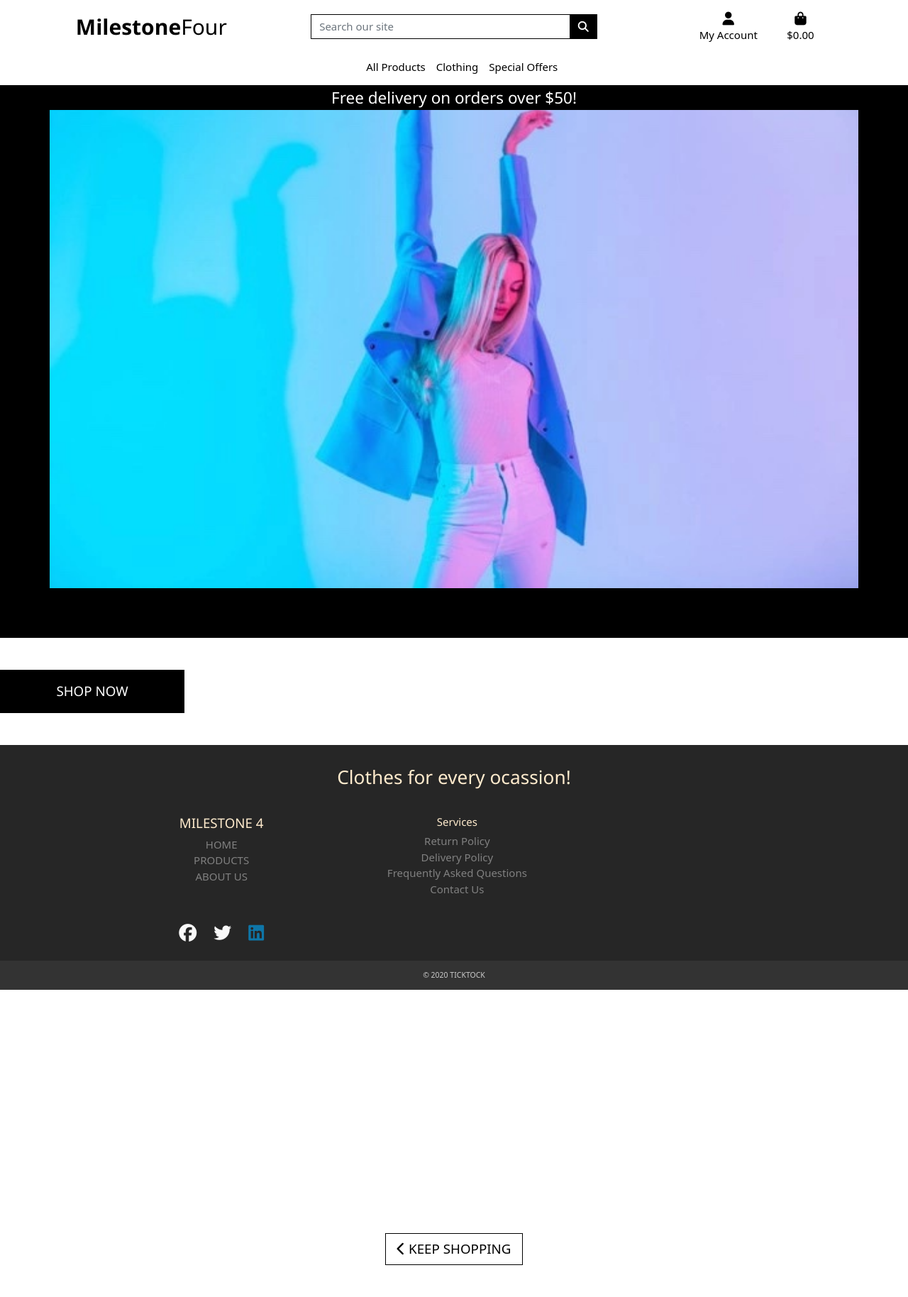
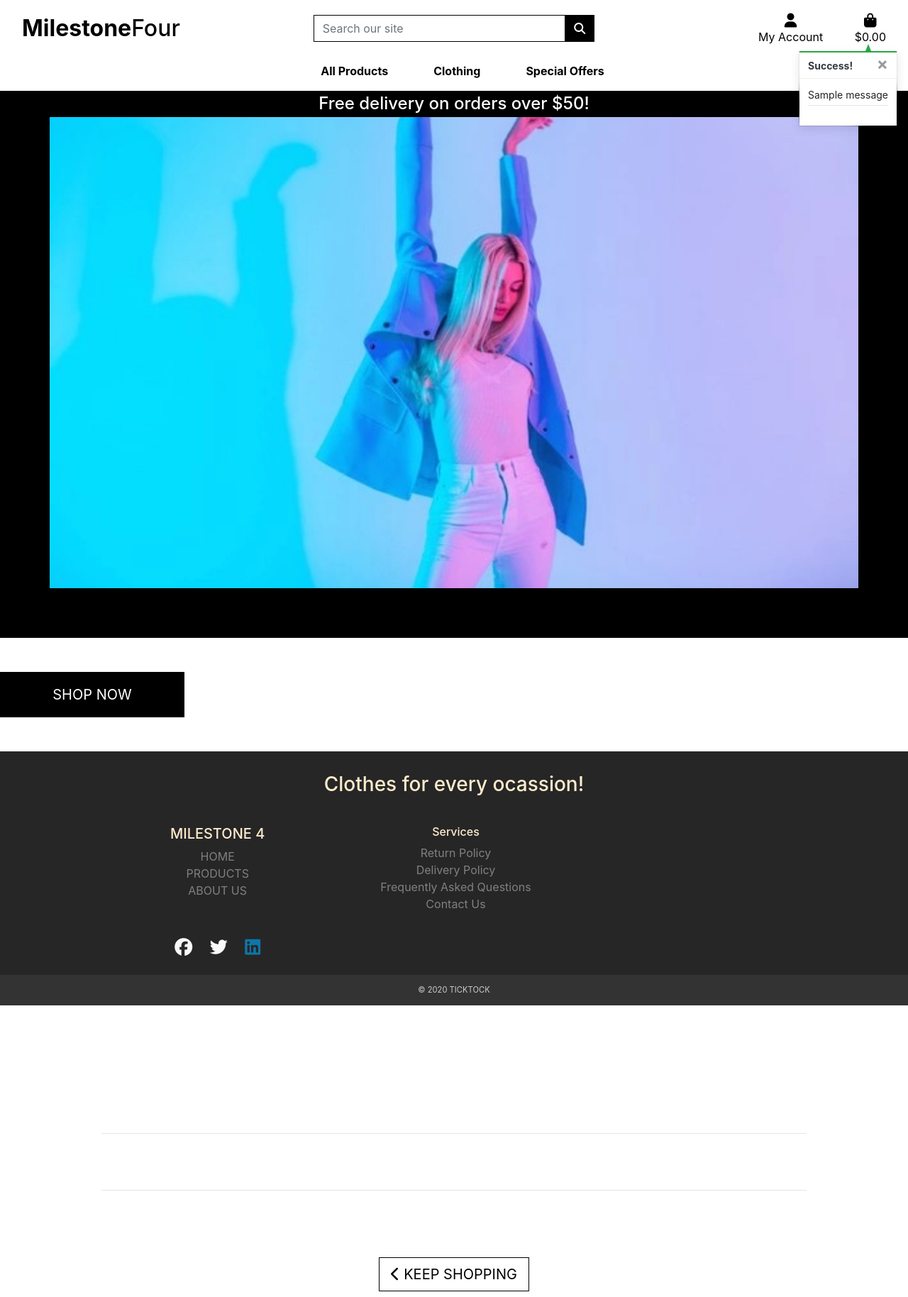
Before and after one commit to Eoinburke/Milestone-4, a Django app: page /bag/ in a window 1280 px wide. Shown: the whole page at 71% size. Before the commit the page ends 1783 px from the top, so only its background shows below. Run offline with Django 3.2, Linux system fonts and the light colour scheme; tables that the repository leaves empty hold one stand-in row (values such as "Sample post"); one stand-in notice (Sample message) is shown; some libraries are stand-ins or nearby versions.

Commit message:
Added bootstrap and fixed bug for toasts

```diff
--- a/bag/views.py
+++ b/bag/views.py
@@ -1,4 +1,4 @@
-from django.shortcuts import render, redirect, reverse, HttpResponse
+from django.shortcuts import render, redirect, reverse, HttpResponse, get_object_or_404
 from django.contrib import messages
 
 from products.models import Product
@@ -13,7 +13,7 @@
 def add_to_bag(request, item_id):
     """ Add a quantity of the specified product to the shopping bag """
 
-    product = Product.objects.get(pk=item_id)
+    product = get_object_or_404(Product, pk=item_id)
     quantity = int(request.POST.get('quantity'))
     redirect_url = request.POST.get('redirect_url')
     size = None
@@ -25,13 +25,17 @@
         if item_id in list(bag.keys()):
             if size in bag[item_id]['items_by_size'].keys():
                 bag[item_id]['items_by_size'][size] += quantity
+                messages.success(request, f'Updated size {size.upper()} {product.name} quantity to {bag[item_id]["items_by_size"][size]}')
             else:
                 bag[item_id]['items_by_size'][size] = quantity
+                messages.success(request, f'Added size {size.upper()} {product.name} to your bag')
         else:
             bag[item_id] = {'items_by_size': {size: quantity}}
+            messages.success(request, f'Added size {size.upper()} {product.name} to your bag')
     else:
         if item_id in list(bag.keys()):
             bag[item_id] += quantity
+            messages.success(request, f'Updated {product.name} quantity to {bag[item_id]}')
         else:
             bag[item_id] = quantity
             messages.success(request, f'Added {product.name} to your bag')
@@ -43,6 +47,7 @@
 def adjust_bag(request, item_id):
     """Adjust the quantity of the specified product to the specified amount"""
 
+    product = get_object_or_404(Product, pk=item_id)
     quantity = int(request.POST.get('quantity'))
     size = None
     if 'product_size' in request.POST:
@@ -52,15 +57,19 @@
     if size:
         if quantity > 0:
             bag[item_id]['items_by_size'][size] = quantity
+            messages.success(request, f'Updated size {size.upper()} {product.name} quantity to {bag[item_id]["items_by_size"][size]}')
         else:
             del bag[item_id]['items_by_size'][size]
             if not bag[item_id]['items_by_size']:
                 bag.pop(item_id)
+            messages.success(request, f'Removed size {size.upper()} {product.name} from your bag')
     else:
         if quantity > 0:
             bag[item_id] = quantity
+            messages.success(request, f'Updated {product.name} quantity to {bag[item_id]}')
         else:
             bag.pop(item_id)
+            messages.success(request, f'Removed {product.name} from your bag')
 
     request.session['bag'] = bag
     return redirect(reverse('view_bag'))
@@ -70,6 +79,7 @@
     """Remove the item from the shopping bag"""
 
     try:
+        product = get_object_or_404(Product, pk=item_id)
         size = None
         if 'product_size' in request.POST:
             size = request.POST['product_size']
@@ -79,11 +89,14 @@
             del bag[item_id]['items_by_size'][size]
             if not bag[item_id]['items_by_size']:
                 bag.pop(item_id)
+            messages.success(request, f'Removed size {size.upper()} {product.name} from your bag')
         else:
             bag.pop(item_id)
+            messages.success(request, f'Removed {product.name} from your bag')
 
         request.session['bag'] = bag
         return HttpResponse(status=200)
 
     except Exception as e:
+        messages.error(request, f'Error removing item: {e}')
         return HttpResponse(status=500)
--- a/static/css/base.css
+++ b/static/css/base.css
@@ -125,6 +125,57 @@
   height: 2px;
 }
 
+/* from CSS-tricks.com: https://css-tricks.com/snippets/css/css-triangle/ */
+.arrow-up {
+  width: 0;
+  height: 0;
+  border-left: 4px solid transparent;
+  border-right: 4px solid transparent;
+  border-bottom: 10px solid black;
+  position: absolute;
+  top: -10px;
+  right: 36px;
+}
+
+/* Convenience classes - colors copied from Bootstrap */
+.arrow-primary {
+  border-bottom-color: #007bff !important;
+}
+
+.arrow-secondary {
+  border-bottom-color: #6c757d !important;
+}
+
+.arrow-success {
+  border-bottom-color: #28a745 !important;
+}
+
+.arrow-danger {
+  border-bottom-color: #dc3545 !important;
+}
+
+.arrow-warning {
+  border-bottom-color: #ffc107 !important;
+}
+
+.arrow-info {
+  border-bottom-color: #17a2b8 !important;
+}
+
+.arrow-light {
+  border-bottom-color: #f8f9fa !important;
+}
+
+.arrow-dark {
+  border-bottom-color: #343a40 !important;
+}
+
+.bag-notification-wrapper {
+  height: 100px;
+  overflow-x: hidden;
+  overflow-y: auto;
+}
+
 /*----------- Footer -------------*/
 
 #footer {
--- a/templates/base.html
+++ b/templates/base.html
@@ -13,25 +13,39 @@
     {% endblock %}
 
 {% block corecss %}
-
+<!--
 <link rel="stylesheet" href="https://www.w3schools.com/w3css/4/w3.css">
 <link rel="stylesheet" href="https://fonts.googleapis.com/css?family=Oswald">
 <link rel="stylesheet" href="https://fonts.googleapis.com/css?family=Open Sans">
 <link rel="stylesheet" href="https://cdnjs.cloudflare.com/ajax/libs/font-awesome/4.7.0/css/font-awesome.min.css">
 <link href="https://cdn.jsdelivr.net/npm/bootstrap@5.1.3/dist/css/bootstrap.min.css" rel="stylesheet" integrity="sha384-1BmE4kWBq78iYhFldvKuhfTAU6auU8tT94WrHftjDbrCEXSU1oBoqyl2QvZ6jIW3" crossorigin="anonymous">
+<script src="https://cdn.jsdelivr.net/npm/bootstrap@5.1.3/dist/js/bootstrap.bundle.min.js" integrity="sha384-ka7Sk0Gln4gmtz2MlQnikT1wXgYsOg+OMhuP+IlRH9sENBO0LRn5q+8nbTov4+1p" crossorigin="anonymous"></script> -->
+
+
+<link rel="stylesheet" href="https://stackpath.bootstrapcdn.com/bootstrap/4.4.1/css/bootstrap.min.css" integrity="sha384-Vkoo8x4CGsO3+Hhxv8T/Q5PaXtkKtu6ug5TOeNV6gBiFeWPGFN9MuhOf23Q9Ifjh" crossorigin="anonymous">
+<link rel="stylesheet" href="https://fonts.googleapis.com/css?family=Lato&display=swap">
+<link rel="stylesheet" href="{% static 'css/base.css' %}">
+
 <link href="{% static 'css/base.css' %}" rel="stylesheet">
 {% endblock %}
 
 {% block extra_css %}
 {% endblock %}
 
-{% block corejs %}
+<!-- {% block corejs %}
 <script src="https://code.jquery.com/jquery-3.4.1.min.js" integrity="sha256-CSXorXvZcTkaix6Yvo6HppcZGetbYMGWSFlBw8HfCJo=" crossorigin="anonymous"></script>
-<script src="https://code.jquery.com/jquery-3.4.1.min.js" integrity="sha256-CSXorXvZcTkaix6Yvo6HppcZGetbYMGWSFlBw8HfCJo=" crossorigin="anonymous"></script>
+<script src="https://cdn.jsdelivr.net/npm/@popperjs/core@2.10.2/dist/umd/popper.min.js" integrity="sha384-7+zCNj/IqJ95wo16oMtfsKbZ9ccEh31eOz1HGyDuCQ6wgnyJNSYdrPa03rtR1zdB" crossorigin="anonymous"></script>
+<script src="https://cdn.jsdelivr.net/npm/bootstrap@5.1.3/dist/js/bootstrap.min.js" integrity="sha384-QJHtvGhmr9XOIpI6YVutG+2QOK9T+ZnN4kzFN1RtK3zEFEIsxhlmWl5/YESvpZ13" crossorigin="anonymous"></script>
 <script src="https://cdn.jsdelivr.net/npm/popper.js@1.16.0/dist/umd/popper.min.js"
 integrity="sha384-Q6E9RHvbIyZFJoft+2mJbHaEWldlvI9IOYy5n3zV9zzTtmI3UksdQRVvoxMfooAo" crossorigin="anonymous"></script>
 <script src="https://kit.fontawesome.com/e9c73d7092.js" crossorigin="anonymous"></script>
-<script src="https://cdn.jsdelivr.net/npm/bootstrap@5.1.3/dist/js/bootstrap.bundle.min.js" integrity="sha384-ka7Sk0Gln4gmtz2MlQnikT1wXgYsOg+OMhuP+IlRH9sENBO0LRn5q+8nbTov4+1p" crossorigin="anonymous"></script>
+<script src="https://cdn.jsdelivr.net/npm/bootstrap@5.1.3/dist/js/bootstrap.bundle.min.js" integrity="sha384-ka7Sk0Gln4gmtz2MlQnikT1wXgYsOg+OMhuP+IlRH9sENBO0LRn5q+8nbTov4+1p" crossorigin="anonymous"></script> -->
+
+
+<script src="https://kit.fontawesome.com/e9c73d7092.js" crossorigin="anonymous"></script>
+<script src="https://code.jquery.com/jquery-3.4.1.min.js" integrity="sha256-CSXorXvZcTkaix6Yvo6HppcZGetbYMGWSFlBw8HfCJo=" crossorigin="anonymous"></script>
+<script src="https://cdn.jsdelivr.net/npm/popper.js@1.16.0/dist/umd/popper.min.js" integrity="sha384-Q6E9RHvbIyZFJoft+2mJbHaEWldlvI9IOYy5n3zV9zzTtmI3UksdQRVvoxMfooAo" crossorigin="anonymous"></script>
+<script src="https://stackpath.bootstrapcdn.com/bootstrap/4.4.1/js/bootstrap.min.js" integrity="sha384-wfSDF2E50Y2D1uUdj0O3uMBJnjuUD4Ih7YwaYd1iqfktj0Uod8GCExl3Og8ifwB6" crossorigin="anonymous"></script>
 {% endblock %}
 
 {% block extra_js %}
@@ -161,5 +175,6 @@
 </script>
 {% endblock %}
 
+
 </body>
 </html>
--- a/templates/includes/toasts/toast_success.html
+++ b/templates/includes/toasts/toast_success.html
@@ -8,6 +8,47 @@
         </button>
     </div>
     <div class="toast-body bg-white">
-        {{ message }}
+        <div class="row">
+            <div class="col">
+                {{ message }}
+                <hr class="mt-1 mb-3">
+            </div>
+        </div>
+        {% if grand_total %}
+            <p class="logo-font bg-white text-black py-1">Your Bag ({{ product_count }})</p>
+            <div class="bag-notification-wrapper">
+                {% for item in bag_items %}
+                    <div class="row">
+                        <div class="col-3 my-1">
+                            <img class="w-100" src="{{ item.product.image.url }}">
+                        </div>
+                        <div class="col-9">
+                            <p class="my-0"><strong>{{ item.product.name }}</strong></p>
+                            <p class="my-0 small">Size: {% if item.product.has_sizes %}{{ item.size|upper }}{% else %}N/A{% endif %}</p>
+                            <p class="my-0 small text-muted">Qty: {{ item.quantity }}</p>
+                        </div>
+                    </div>
+                {% endfor %}
+            </div>
+            <div class="row">
+                <div class="col">
+                    <strong><p class="mt-3 mb-1 text-black">
+                        Total{% if free_delivery_delta > 0 %} (Exc. delivery){% endif %}:
+                        <span class="float-right">${{ total|floatformat:2 }}</span>
+                    </p></strong>
+                    {% if free_delivery_delta > 0 %}
+                        <p class="mb-0 p-2 bg-warning shadow-sm text-black text-center">
+                            Spend <strong>${{ free_delivery_delta }}</strong> more to get free next day delivery!
+                        </p>
+                    {% endif %}
+                    <a href="{% url 'view_bag' %}" class="btn btn-black btn-block rounded-0">
+                        <span class="text-uppercase">Go To Secure Checkout</span>
+                        <span class="icon">
+                            <i class="fas fa-lock"></i>
+                        </span>
+                    </a>
+                </div>
+            </div>
+        {% endif %}
     </div>
 </div>
```
Also changed, not shown: media/tommy_hoodie_8pvY66f.jpeg (added).
